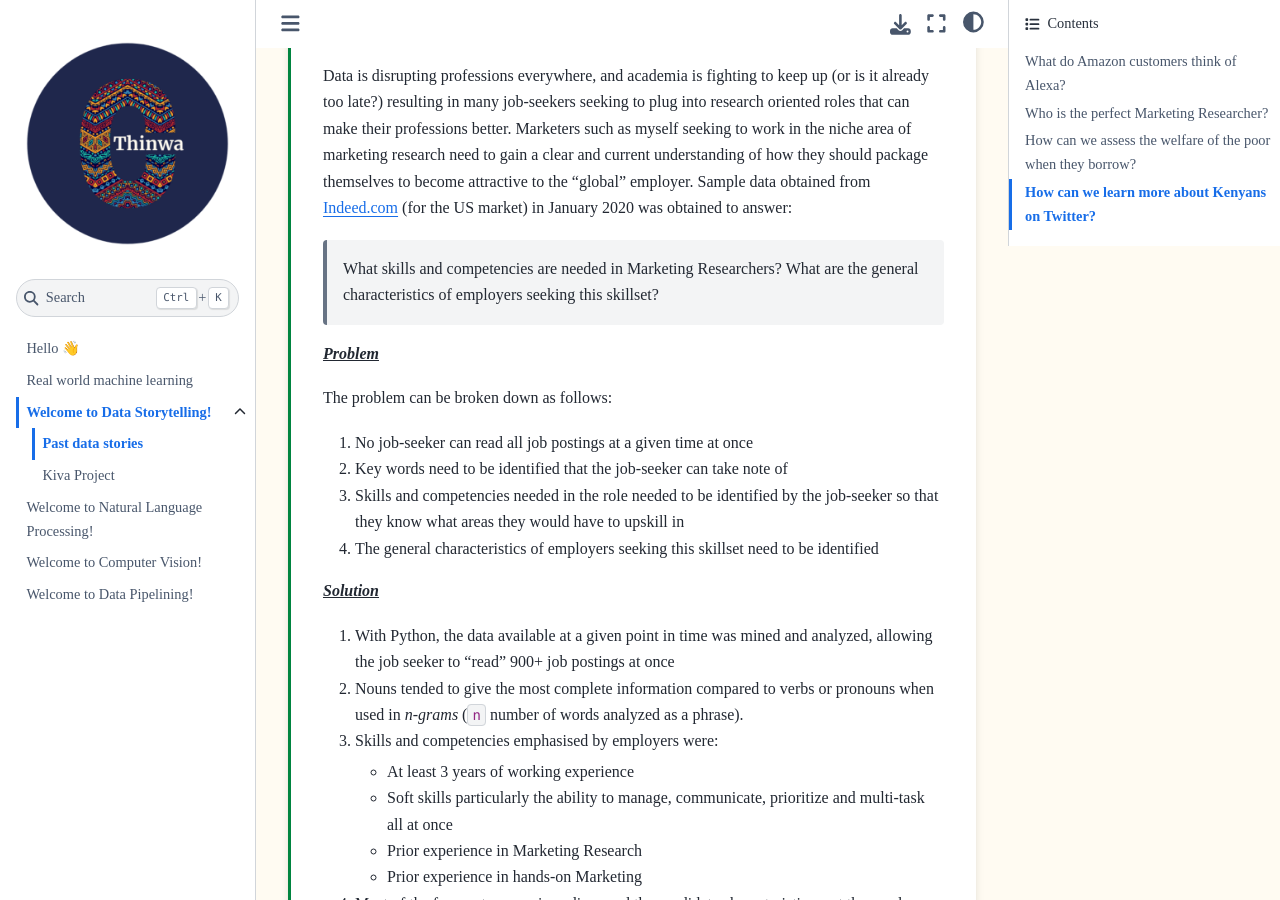
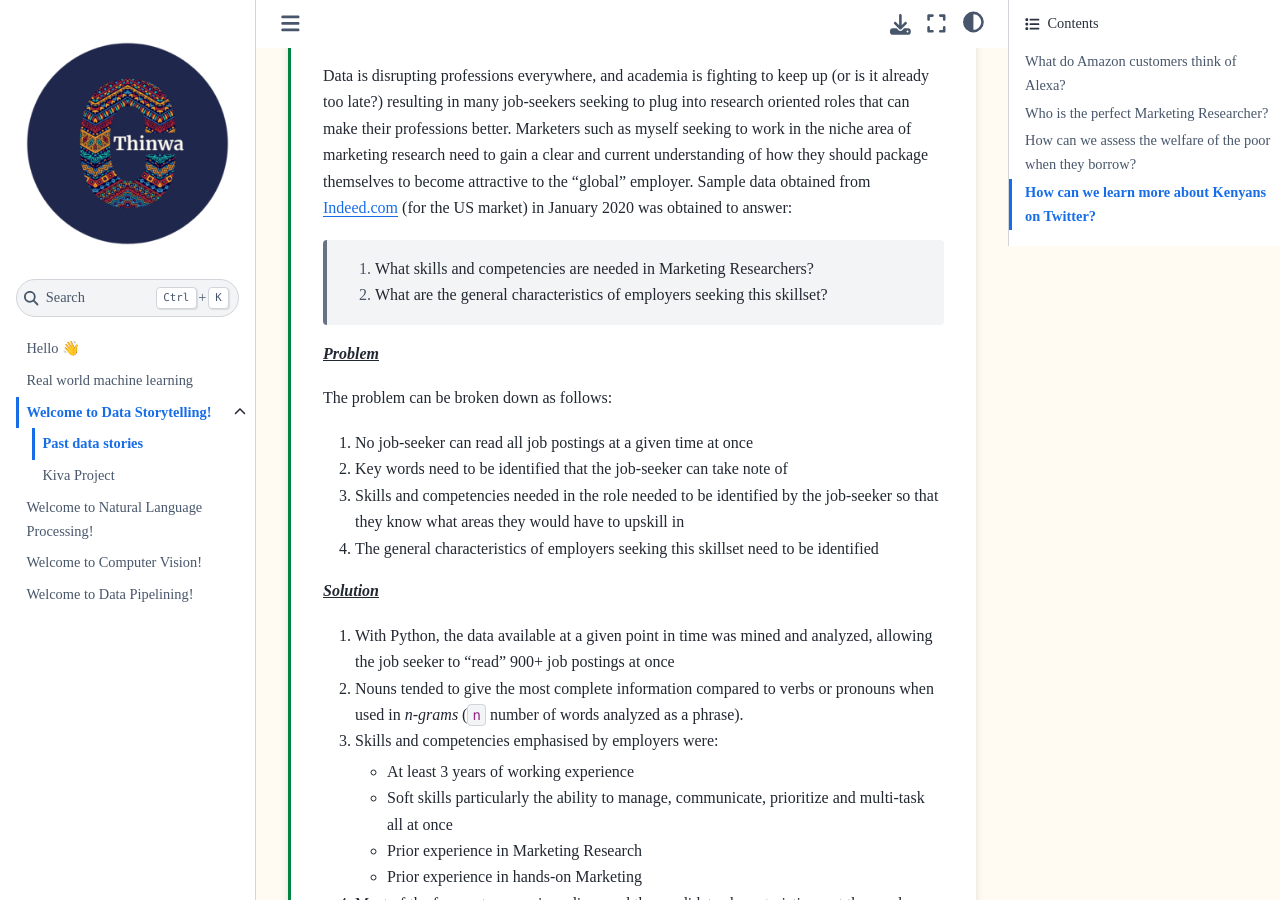
Before and after one commit to CeeThinwa/knowledge-hub, a Jupyter Book: the page built from book/data-storytelling-past-projects.md, in a window 1280 px wide and 900 px high, scrolled down 1191 px. Built offline with Jupyter Book 1.0.4 settings and Sphinx 7.4.7 and the Sphinx Book theme 1.1.4, drawn with Linux system fonts in a browser that asks for light colours; part of the change alters nothing that is shown.

```diff
--- a/book/data-storytelling-past-projects.md
+++ b/book/data-storytelling-past-projects.md
@@ -41,8 +41,8 @@ My project notebook can be found
 
 Data is disrupting professions everywhere, and academia is fighting to keep up (or is it already too late?) resulting in many job-seekers seeking to plug into research oriented roles that can make their professions better. Marketers such as myself seeking to work in the niche area of marketing research need to gain a clear and current understanding of how they should package themselves to become attractive to the "global" employer. Sample data obtained from Indeed.com (for the US market) in January 2020 was obtained to answer:
 
-> What skills and competencies are needed in Marketing Researchers?
-> What are the general characteristics of employers seeking this skillset?
+>1. What skills and competencies are needed in Marketing Researchers?
+>2. What are the general characteristics of employers seeking this skillset?
 
 <u>_**Problem**_</u>
 
```
